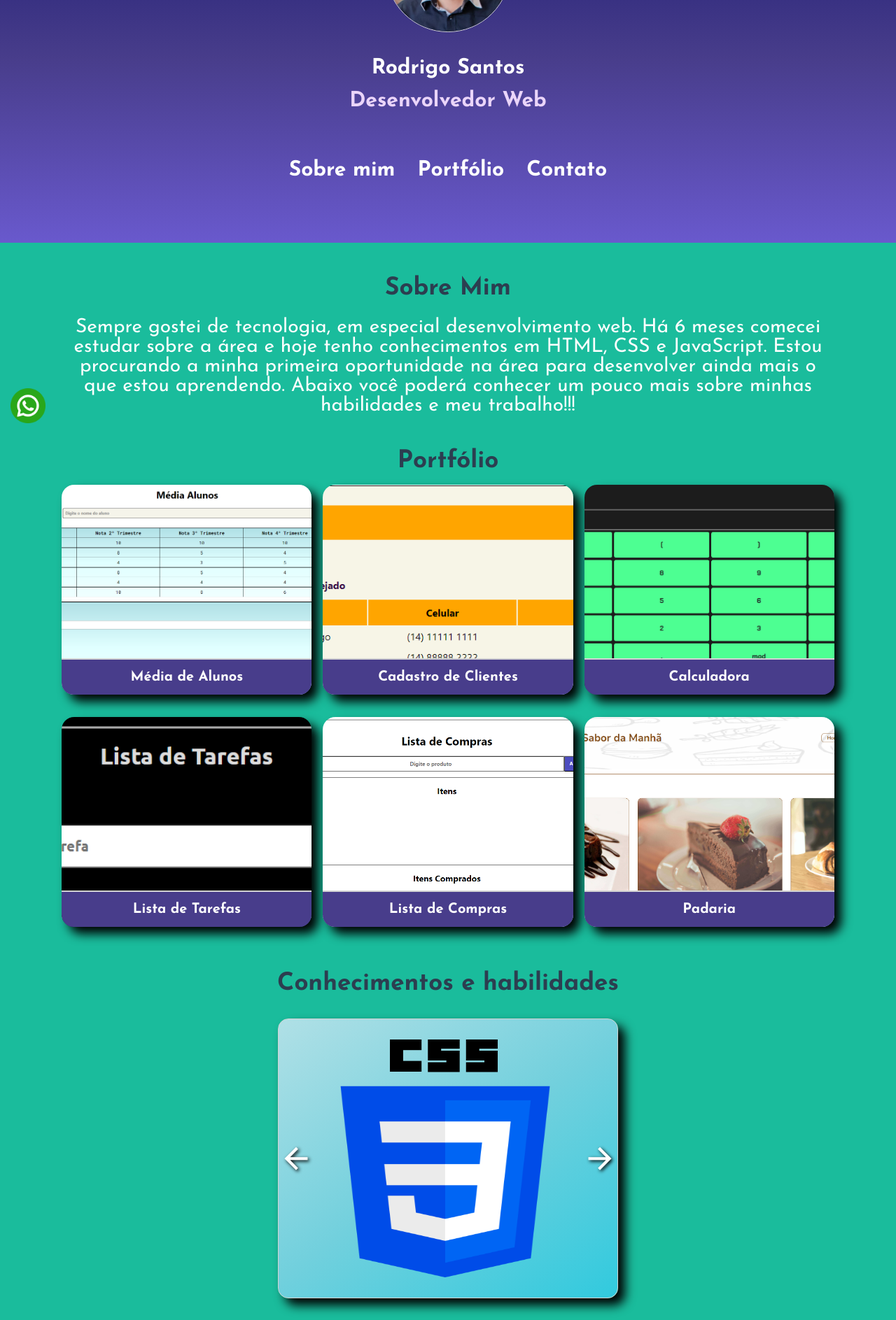
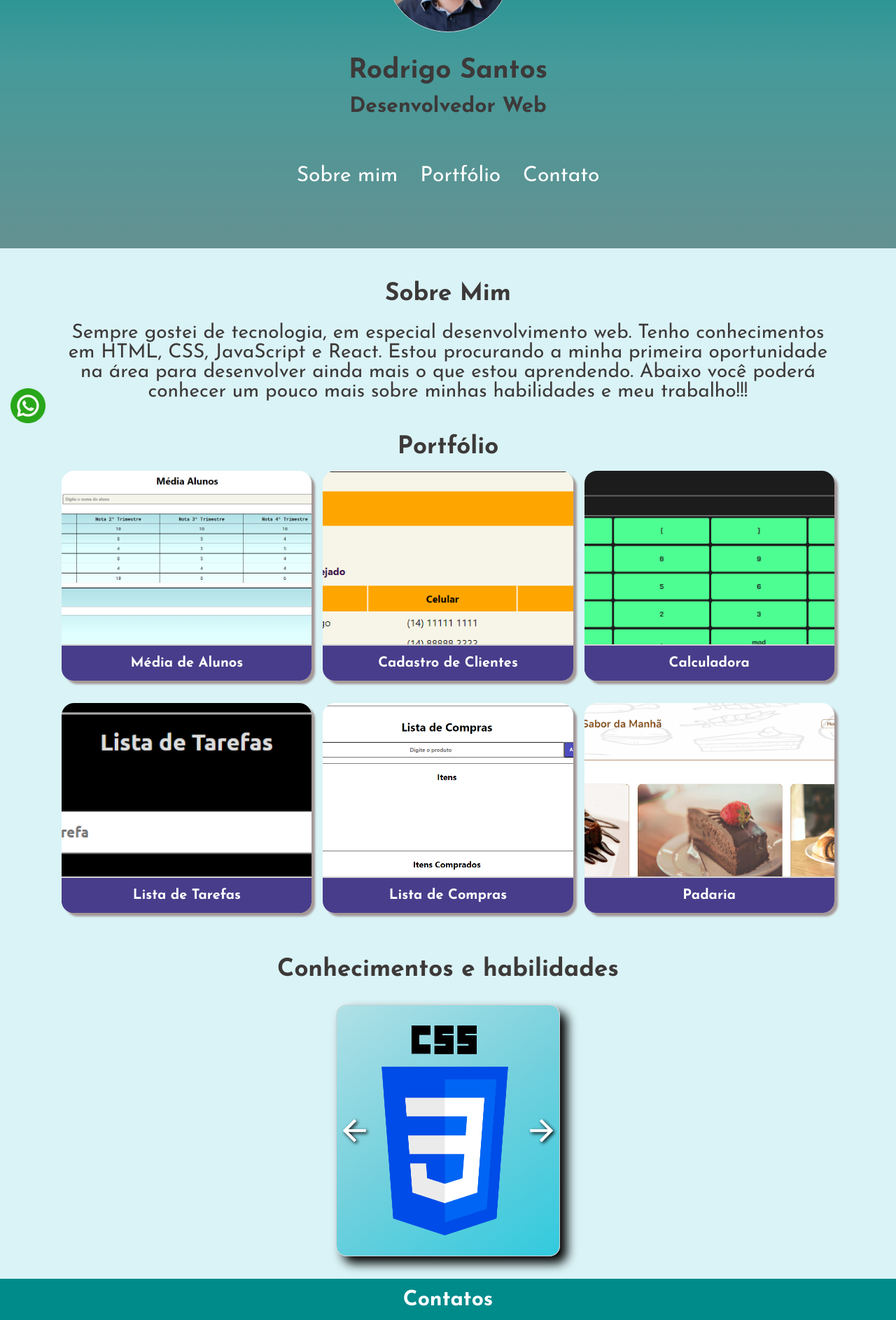
Before and after one commit to rodrigo-nasc/Meu-Site, a plain HTML site: page index.html in a window 1280 px wide. Shown: the part 180-2067 px from the top of the page at 70% size. Drawn offline with Linux system fonts and the light colour scheme; a web font is replaced by a local one.

Commit message:
Mudanças no css

```diff
--- a/index.html
+++ b/index.html
@@ -30,8 +30,8 @@
             <div class="principal__sobre-mim" id="sobreMim">
                 <h3 class="titulo__sobre-mim">Sobre Mim</h3>
                 <p class="texto__sobre-mim">
-                    Sempre gostei de tecnologia, em especial desenvolvimento web. Há 6 meses comecei estudar sobre a área e hoje tenho conhecimentos em HTML,
-                    CSS e JavaScript. Estou procurando a minha primeira oportunidade na área para desenvolver ainda mais o que estou aprendendo. Abaixo você
+                    Sempre gostei de tecnologia, em especial desenvolvimento web. Tenho conhecimentos em HTML,
+                    CSS, JavaScript e React. Estou procurando a minha primeira oportunidade na área para desenvolver ainda mais o que estou aprendendo. Abaixo você
                     poderá conhecer um pouco mais sobre minhas habilidades e meu trabalho!!!
                 </p>
             </div>
--- a/style/carrossel.css
+++ b/style/carrossel.css
@@ -127,22 +127,22 @@
 
 @media (min-width: 1024px) {
     .carrossel {
-        width: 38vw;
-        height: 50vh;
+        width: 25vw;
+        height: 45vh;
     }
 
     .container {
-        width: 37.8vw;
-        height: 50vh;
+        width: 24.8vw;
+        height: 45vh;
     }
 
     .item {
-        width: 37.6vw;
-        height: 50vh;
+        width: 24.6vw;
+        height: 45vh;
     }
 
     .item img {
-        width: 37.6vw;
-        height: 50vh;
+        width: 24.6vw;
+        height: 45vh;
     }
 }
--- a/style/principal.css
+++ b/style/principal.css
@@ -10,7 +10,7 @@
 }
 
 body {
-    background: rgba(26, 188, 156, 255);
+    background: #daf3f6;
     font-family: "Josefin Sans", sans-serif;
     text-align: center;
 }
--- a/style/style.css
+++ b/style/style.css
@@ -1,5 +1,5 @@
 .cabecalho {
-    background: linear-gradient(180deg, #191970, #483d8b, #6959cd);
+    background:linear-gradient(180deg, #008B8B, #459a9a,#649191);
     padding: 3rem;
 }
 
@@ -19,14 +19,12 @@
     text-decoration: none;
     color: white;
     font-size: 30px;
-    font-weight: bold;
     border-bottom: 4px solid transparent;
 }
 
 .ancora__nav:hover {
-    border-bottom: 4px solid rgb(171, 103, 235);
-    transition: 0.6s;
-    color: orange;
+   transition: 0.3s;
+    color: 	#3d3939;
 }
 
 .cabecalho__imagem {
@@ -41,15 +39,15 @@
 }
 
 .nome {
-    color: white;
-    font-size: 30px;
+    color:  #3d3939;
+    font-size: 39px;
     font-weight: bold;
     margin-bottom: 1rem;
 }
 
 .profissao {
     font-size: 30px;
-    color: #ead5f9;
+    color: #3d3939;
 }
 
 .principal__portfolio {
@@ -64,7 +62,7 @@
 
 .titulo__portfolio {
     font-size: 35px;
-    color: rgba(44, 62, 80, 255);
+    color: #3d3939;
     margin: 3rem 0 0 0;
 }
 
@@ -75,7 +73,7 @@
 
 .titulo__sobre-mim {
     font-size: 35px;
-    color: rgba(44, 62, 80, 255);
+    color: #3d3939;
     margin: 3rem 0 0 0;
 }
 
@@ -84,7 +82,7 @@
     margin: 2rem auto;
     text-align: center;
     font-size: 22px;
-    color: white;
+    color: #3d3939;
 }
 
 .principal__card {
@@ -94,7 +92,7 @@
     display: flex;
     align-items: flex-end;
     cursor: pointer;
-    box-shadow: 10px 10px 15px black;
+    box-shadow: 5px 5px 3px rgb(164, 152, 152);
     margin: 1rem 0.5rem;
 }
 
@@ -103,7 +101,7 @@
 }
 
 .rodape {
-    background: linear-gradient(180deg, #191970, #483d8b, #6959cd);
+    background-color: #008B8B;
     padding: 15px;
 }
 
@@ -117,7 +115,7 @@
 .rodape__contato {
     font-size: 30px;
     font-weight: bold;
-    color: orange;
+    color: white;
 }
 
 .titulo__rodape {
@@ -128,7 +126,7 @@
 
 .rodape__telefone {
     margin: 1rem 0;
-    color: orange;
+    color: white;
     font-size: 20px;
     font-weight: bold;
 }
@@ -142,9 +140,8 @@
 }
 
 .rodape__email:hover {
-    border-bottom: 2px solid rgb(171, 103, 235);
-    transition: 0.6s;
-    color: orange;
+    transition: 0.2s;
+    color: #3d3939;
 }
 
 .icones__redes-sociais {
```
